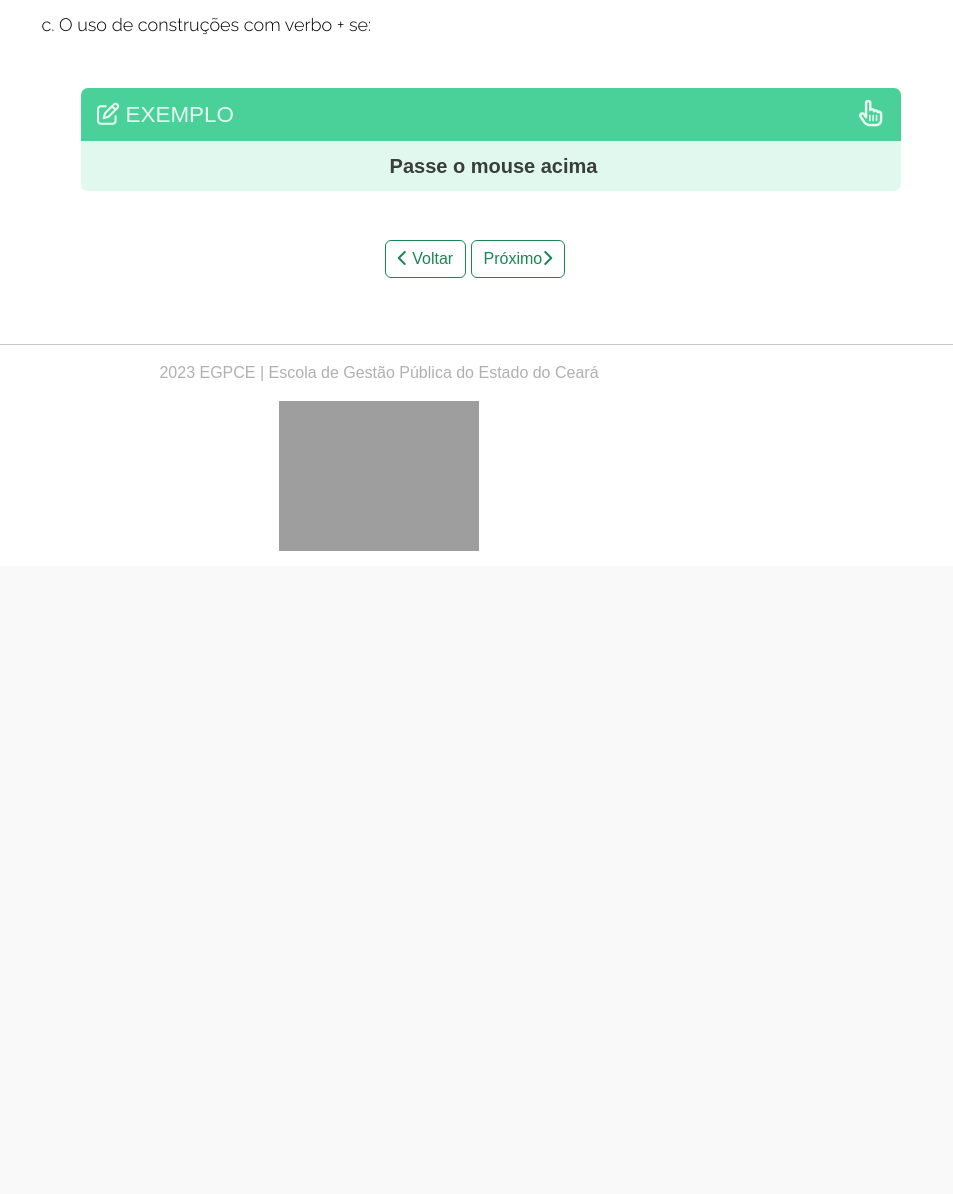
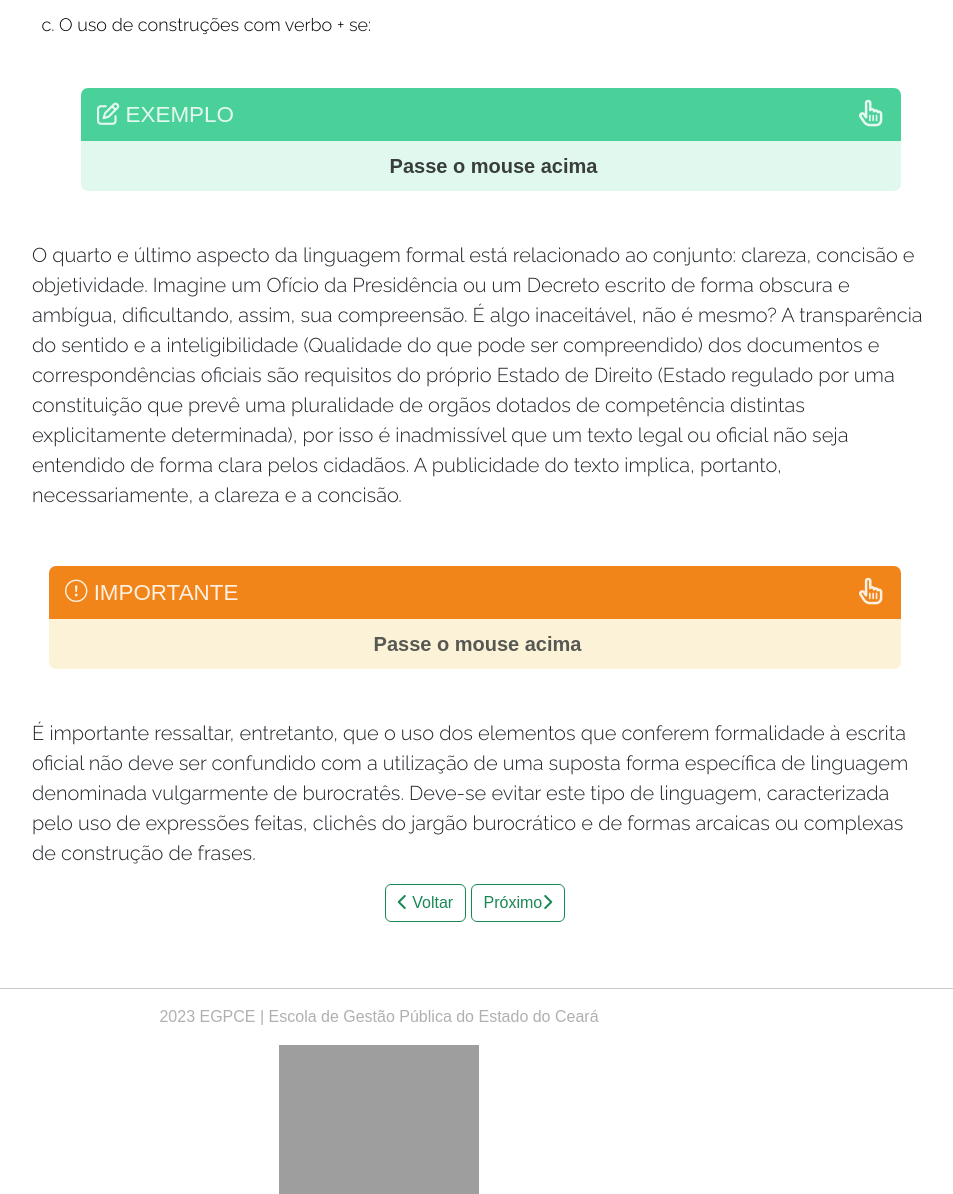
Before and after one commit to davibarbosamarques/Curso-Portugues, a PHP site: page /topico02.php in a window 1280 px wide. Shown: the part 4842-6036 px from the top of the page, without its empty margins (261-1214 px from the left). Before the commit the page ends 5393 px from the top, so only its background shows below. Run offline with PHP 8.4, Linux system fonts and the light colour scheme; some libraries are stand-ins or nearby versions; grey boxes are pictures that could not be loaded.

Commit message:
terminei o topico 02 falta apenas o topico 03

```diff
--- a/topico02.php
+++ b/topico02.php
@@ -332,6 +332,27 @@ include('layout/header.php');
                                 <!-- FIM DA CAIXA EXEMPLO-->
                             </ol>
                             <!-- fim da lista ordenada  -->
+                            <p>O quarto e último aspecto da linguagem formal está relacionado ao conjunto: clareza, concisão e objetividade. Imagine um Ofício da Presidência ou um Decreto escrito de forma obscura e ambígua, dificultando, assim, sua compreensão. É algo inaceitável, não é mesmo? A transparência do sentido e a inteligibilidade (Qualidade do que pode ser compreendido) dos documentos e correspondências oficiais são requisitos do próprio Estado de Direito (Estado regulado por uma constituição que prevê uma pluralidade de orgãos dotados de competência distintas explicitamente determinada), por isso é inadmissível que um texto legal ou oficial não seja entendido de forma clara pelos cidadãos. A publicidade do texto implica, portanto, necessariamente, a clareza e a concisão.</p>
+
+                            <!-- CAIXA DE TEXTO IMPORTANTE -->
+                            <section class="container">
+                                <div class="accordion">
+                                <section id="content">
+                                    <div class="caixaprincipal" id="tituloimportante">
+                                    <div class="div_teste">
+                                        <div><i class="bi bi-exclamation-circle"></i> IMPORTANTE </div>
+                                        <i id="icon-pointer" class="fa-regular fa-hand-pointer fa-beat"></i>
+                                    </div>
+                                    </div> <!--caixa Principal-->
+                                    <div class="accordion-content" id="importante">
+                                    <p class="txt-aviso"><strong class="opacity-75"> Passe o mouse acima </strong></p>
+                                    <p class="txt-caixasecundaria">O uso da linguagem formal no âmbito do serviço público é uma exigência que advém da finalidade dos textos oficiais: sempre estão relacionados, em última instância, ao governo dos cidadãos. Dito de outro modo, esses textos estabelecem regras para a conduta dos cidadãos ou regulam o funcionamento de órgãos públicos que atendem à sociedade, direta ou indiretamente. Logo, o caráter público dos textos oficiais e sua finalidade determinam o emprego do nível culto da linguagem.</p> <!--caixa secundaria-->
+                                    </div>
+                                </section>
+                                </div>
+                            </section>
+                            <!-- FIM DA CAIXA IMPORTANTE -->
+                            <p>É importante ressaltar, entretanto, que o uso dos elementos que conferem formalidade à escrita oficial não deve ser confundido com a utilização de uma suposta forma específica de linguagem denominada vulgarmente de burocratês. Deve-se evitar este tipo de linguagem, caracterizada pelo uso de expressões feitas, clichês do jargão burocrático e de formas arcaicas ou complexas de construção de frases.</p>
                             <!-- Botões de navegação -->
                             <div class="text-center">
                                 <a href="topico01.php" class="btn btn-outline-success" role="button"
```
